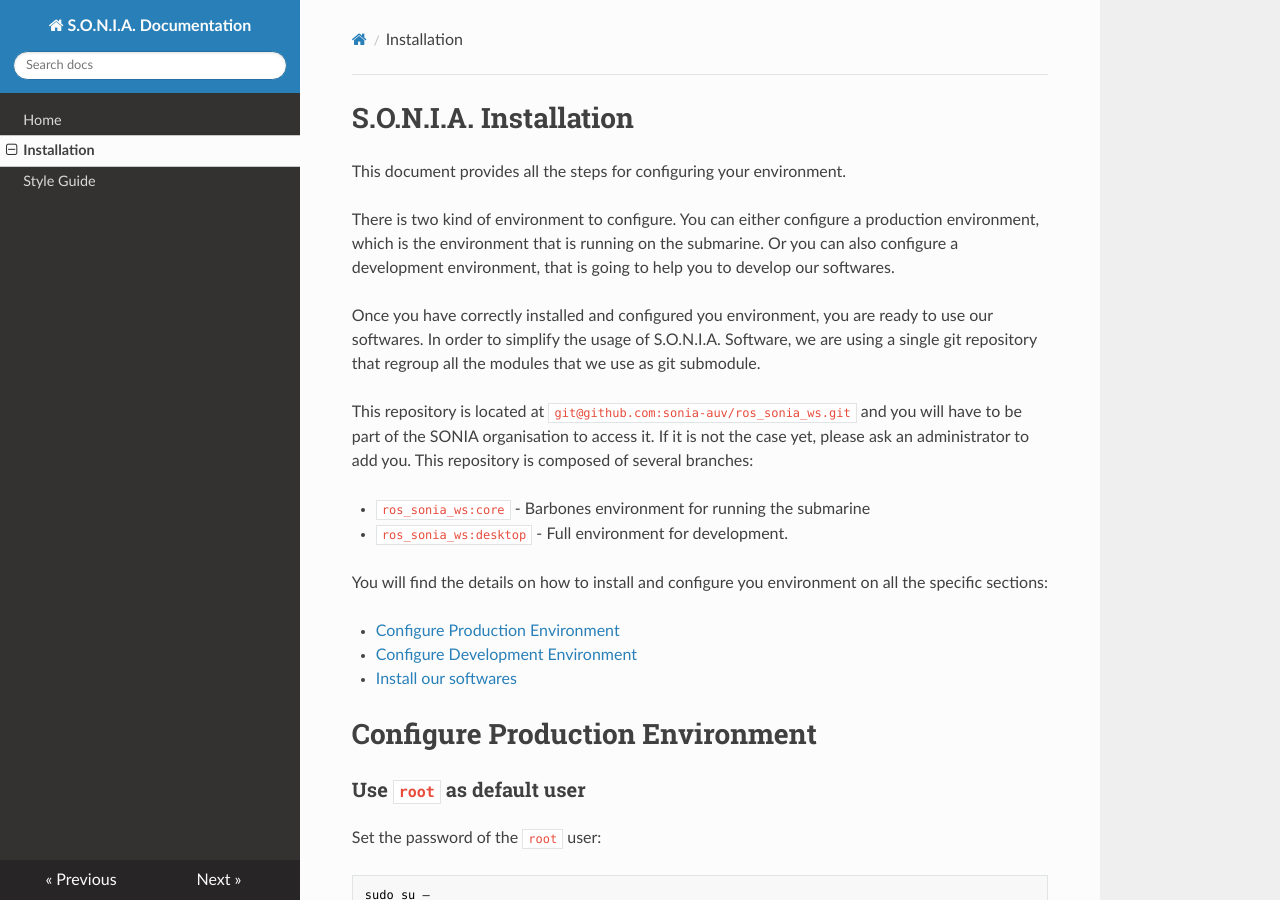
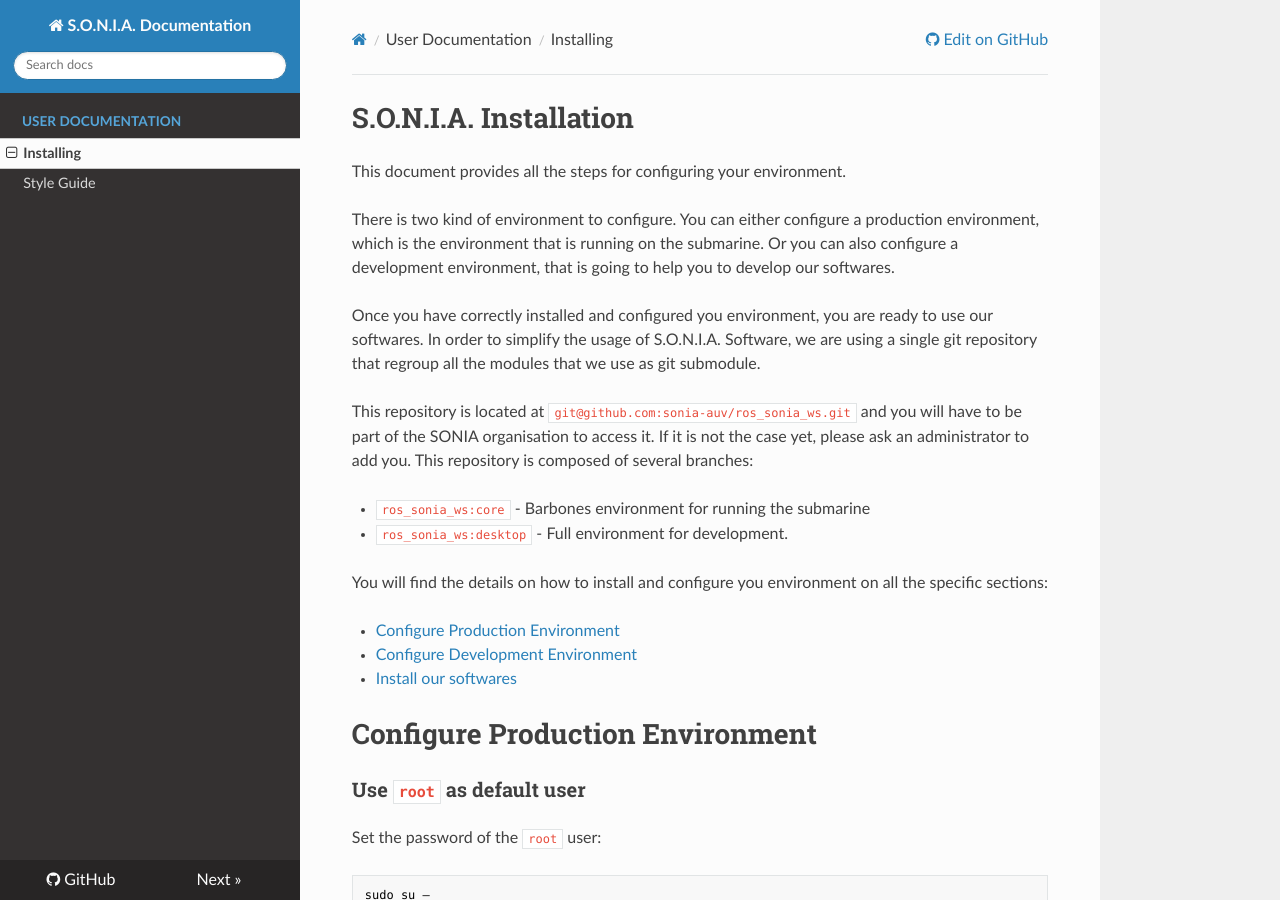
Before and after one commit to sonia-auv/documentation, an MkDocs documentation site: the page built from docs/installing.md, in a window 1280 px wide and 900 px high. Built offline with MkDocs 1.6.1, drawn with Linux system fonts in a browser that asks for light colours; nearby versions of some CDN libraries; old or Windows-style settings are respelled for this version of MkDocs; some of the changed lines change nothing that is shown.

Commit message:
Changing navigation

```diff
--- a/mkdocs.yml
+++ b/mkdocs.yml
@@ -1,11 +1,10 @@
-# If you add a page, you must add it to the index here
 pages:
-  - Home: 'index.md'
-  - Installation: 'installation.md'
-  - Style Guide: 'styleguide.md'
+  - User Documentation:
+    - Installing: 'installing.md'
+    - Style Guide: 'styleguide.md'
 
-# Do not edit in PRs below here
 site_name: S.O.N.I.A. Documentation
+repo_url: https://github.com/sonia-auv/documentation
 
 markdown_extensions:
   - admonition
```
Also changed, not shown: docs/installing.md (renamed from docs/installation.md).
